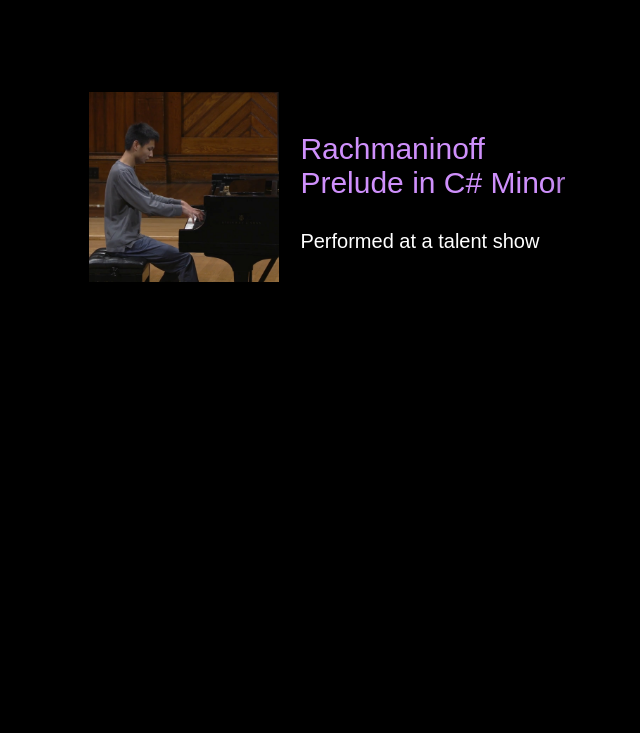
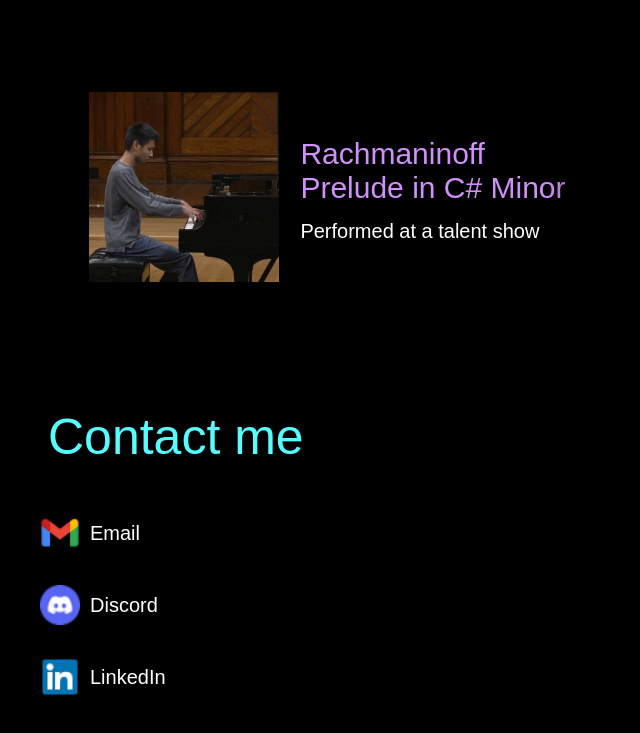
Before and after one commit to Chemsitry/forrest-chou, a plain HTML site: page index.html in a window 1280 px wide. Shown: the part 1263-1996 px from the top of the page, without its empty margins (0-640 px from the left). Before the commit the page ends 1650 px from the top, so only its background shows below. Drawn offline with Linux system fonts and the light colour scheme; a web font is replaced by a local one.

Commit message:
contacts

```diff
--- a/index.html
+++ b/index.html
@@ -28,7 +28,7 @@
     <div class = "landinglogodiv">
       <div class = "landinglogodivdiv">
         <img class = "landinglogo"
-          src ="images\varphilogo-20.png"
+          src ="images/varphilogo-20.png"
           alt = "phi logo"
         >
       </div>
@@ -59,7 +59,7 @@
       <a class = "project" id = "ecdwebsite" href = "https://ecdwebsite.vercel.app/" target = _blank>
         <div class = "projectimagediv">
           <img class = "projectimage"
-            src ="images\ECDWebsite.png"
+            src ="images/ECDWebsite.png"
             alt = "ECD Webiste Landing"
           >
         </div>
@@ -72,7 +72,7 @@
       <a class = "project" href = "https://github.com/Chemsitry/Circuit-Solver/" target = _blank>
         <div class = "projectimagediv">
           <img class = "projectimage"
-            src ="images\circuitsolver.png"
+            src ="images/circuitsolver.png"
             alt = "circuit solver"
           >
         </div>
@@ -85,7 +85,7 @@
       <a class = "project" href = "https://drive.google.com/file/d/1mXUemlabVEra7o_nbNwQXffTDoPC-OcL/view?usp=sharing" target = _blank>
         <div class = "projectimagediv">
           <img class = "projectimage"
-            src ="images\rachC.jpg"
+            src ="images/rachC.jpg"
             alt = "Performing Rachmaninoff onstage"
           >
         </div>
@@ -99,6 +99,20 @@
 
     </div>
 
+    <div class = "section contact">
+      <div class = "heading contact">
+        <div class = "headingtitle">
+          <h2>Contact me</h2>
+        </div>
+      </div>
+
+      <div class = "contactflex">
+        <a class = "acontact" href = "mailto:forrestchou@berkeley.edu"><div class = "classimagediv"><img src="images/gmail.png" alt="" class = "contactimage"></div><div = "contacttext">Email</div></a>
+        <a class = "acontact" href = "https://discordapp.com/users/733378568377335888" target = "_blank"><div class = "classimagediv"><img src="images/discord.png" alt="" class = "contactimage"></div><div = "contacttext">Discord</div></a>
+        <a class = "acontact" href = "https://www.linkedin.com/in/forrest-chou-b24b9a297/" target = "_blank"><div class = "classimagediv"><img src="images/linkedin.png" alt="" class = "contactimage"></div><div = "contacttext">LinkedIn</div></a>
+      </div>
+
+    </div>
 
   </div>
 
--- a/styles.css
+++ b/styles.css
@@ -10,6 +10,7 @@
   --projectmargin: 30 x px;
   --projectsidepadding: 28px;
   --bordergradthickness: 35px;
+  --contactheight: 3em;
 }
 
 @media (min-width:1280px) {
@@ -23,7 +24,7 @@
 }
 
 body{
-  font-family: "Computer Modern Serif", serif
+  font-family: "Computer Modern Serif", serif;
   overflow-y: scroll;
   background-color:#000000;
   color:#ffffff;
@@ -290,10 +291,50 @@ h2{
   color:var(--chempurple);
   width: inherit;
   font-size: 1.125em;
+
+  margin-block-start:0.5em;
+  margin-block-end:0.5em;
 }
 .projectdescription{
   width: inherit;
+  margin-block-start:0.5em;
+  margin-block-end:0.5em;
 }
+
+.contactflex{
+  display:flex;
+  flex-direction:column;
+      padding: 0, var(--mobilesidepadding);
+}
+
+.acontact{
+  margin:6px;
+  height: var(--contactheight);
+  background-color: #000;
+  display:flex;
+  flex-direction:row;
+  align-items: center;
+}
+
+.acontact:hover{
+  background-color: #111;
+}
+
+.contactimage{
+  width:2em;
+  height:2em;
+}
+.classimagediv{
+  min-width: 2em;
+  width: 3em;
+  display:flex;
+  align-items: center;
+  justify-content: center;
+}
+.contacttext{
+  flex:1;
+}
+
 
 
 @media (min-height:480px){
@@ -751,6 +792,10 @@ h2{
     width: inherit;
   }
 
+  .contactflex{
+    padding: 0, var(--desktopsidepadding);
+  }
+
 }
 
 @media (min-width:1280px) {
```
Also changed, not shown: images/discord.png (added), images/gmail.png (added), images/linkedin.png (added).
